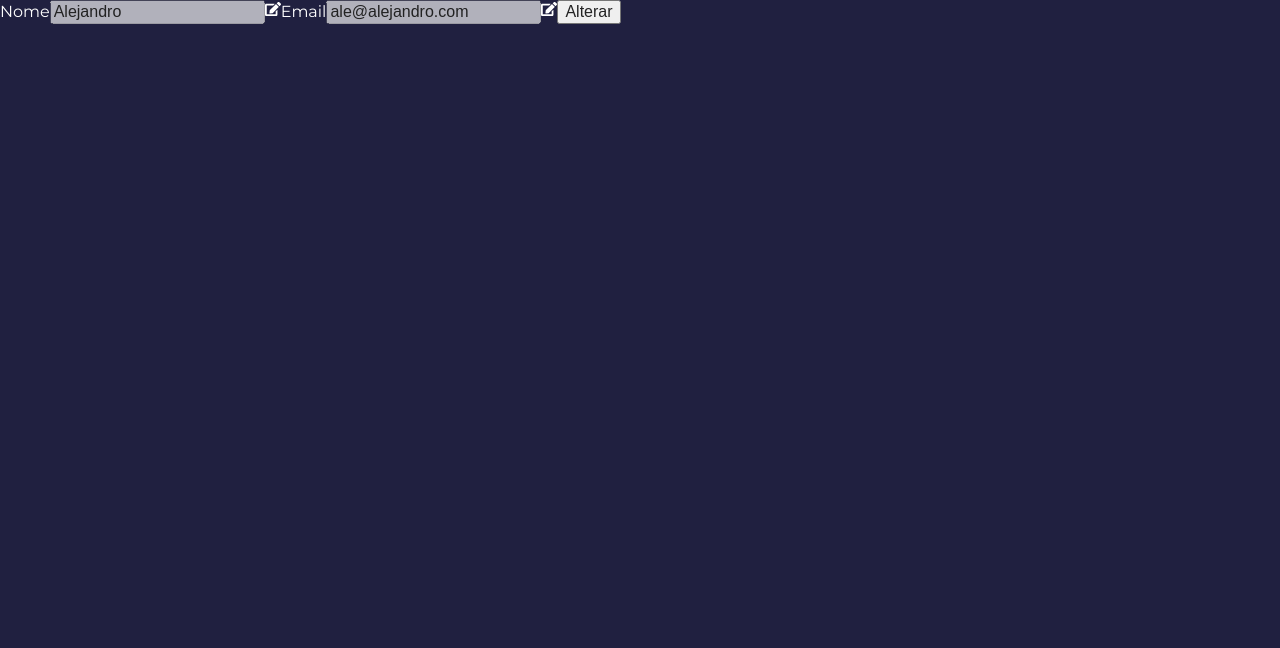
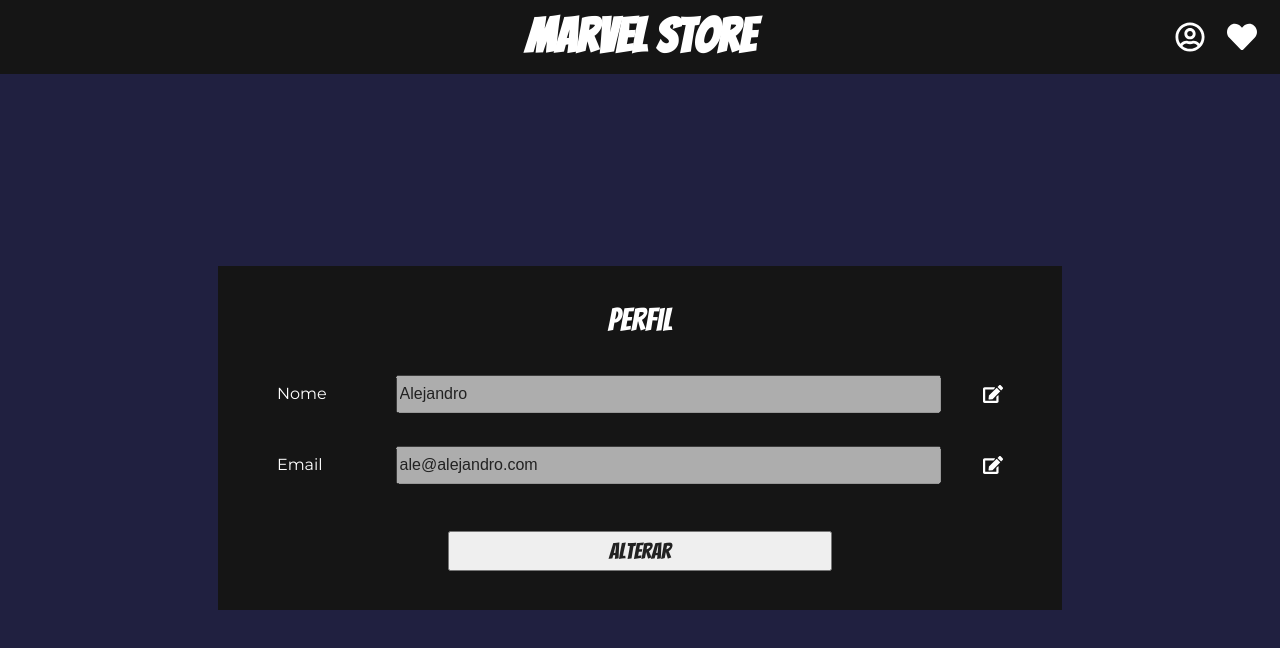
Before and after one commit to louisebsilva/marvel-store, a React (Create React App) app in the folder packages/ui/: page /profile in a window 1280 px wide. Shown: the top 648 px of the page. Built offline with nearby package versions, Linux system fonts and the light colour scheme.

Commit message:
Add styles for profile

```diff
--- a/packages/ui/src/pages/Login/styles.ts
+++ b/packages/ui/src/pages/Login/styles.ts
@@ -39,5 +39,12 @@
     width: 48%;
     height: 35px;
     font-family: 'Bangers', cursive;
+    transition: ease all 0.5s;
+  }
+
+  button:hover:enabled {
+    color: white;
+    background-color: #ff6363;
+    transition: ease all 0.5s;
   }
 `;
--- a/packages/ui/src/pages/Profile/Profile.tsx
+++ b/packages/ui/src/pages/Profile/Profile.tsx
@@ -1,5 +1,7 @@
 import { useEffect, useState } from 'react';
 import { FaEdit } from 'react-icons/fa';
+import Header from '../../header/Header';
+import { ProfileForm, SectionWrapper } from './style';
 
 const Profile:React.FC = () => {
   const [ username, setUsername ] = useState('');
@@ -21,15 +23,23 @@
   };
 
   return (
-    <form>
+    <>
+      <Header />
+      <ProfileForm>
+        <h2>Perfil</h2>
+        <SectionWrapper>
           <label htmlFor="username">Nome</label>
           <input type="text" name="username" id="username" onChange={(e) => setUsername(e.target.value)} value={username} disabled={!usernameInput} />
           <FaEdit onClick={() => setUsernameInput(!usernameInput)} />
+        </SectionWrapper>
+        <SectionWrapper>
           <label htmlFor="userEmail">Email</label>
           <input type="email" name="userEmail" id="userEmail" onChange={(e) => setUserEmail(e.target.value)} value={userEmail} disabled={!userEmailInput} />
           <FaEdit onClick={() => setUserEmailInput(!userEmailInput)} />
+        </SectionWrapper>
         <button onClick={(e) => updateProfile(e)}>Alterar</button>
-    </form>
+      </ProfileForm>
+    </>
   );
 };
 
--- /dev/null
+++ b/packages/ui/src/pages/Profile/style.ts
@@ -0,0 +1,56 @@
+import styled from 'styled-components';
+
+export const ProfileForm = styled.form`
+  margin: 15% auto;
+  height: auto;
+  display: flex;
+  flex-direction: column;
+  width: 60%;
+  justify-content: space-between;
+  background-color: #151515;
+  padding: 3%;
+
+  h2 {
+    font-family: 'Bangers', cursive;
+    text-align: center;
+    font-size: 2rem;
+    margin-bottom: 5%;
+  }
+
+  button {
+    width: 50%;
+    margin: 2% auto auto auto;
+    height: 40px;
+    font-family: 'Bangers', cursive;
+    font-size: 1.4rem;
+    transition: ease all 0.5s;
+  }
+
+  button:hover {
+    color: white;
+    background-color: #ff6363;
+    transition: ease all 0.5s;
+  }
+`;
+
+export const SectionWrapper = styled.section`
+  display: flex;
+  justify-content: space-around;
+  align-items: center;
+  margin-bottom: 4%;
+  height: 40px;
+
+  label {
+    width: 10%;
+  }
+
+  input {
+    width: 70%;
+    height: 80%;
+  }
+
+  svg {
+    width: 20px;
+    height: 20px;
+  }
+`;
--- a/packages/ui/src/pages/SignUp/styles.ts
+++ b/packages/ui/src/pages/SignUp/styles.ts
@@ -39,5 +39,12 @@
     width: 48%;
     height: 35px;
     font-family: 'Bangers', cursive;
+    transition: ease all 0.5s;
+  }
+
+  button:hover:enabled {
+    color: white;
+    background-color: #ff6363;
+    transition: ease all 0.5s;
   }
 `;
```
Lines whose indentation alone changed are shown as unchanged.
